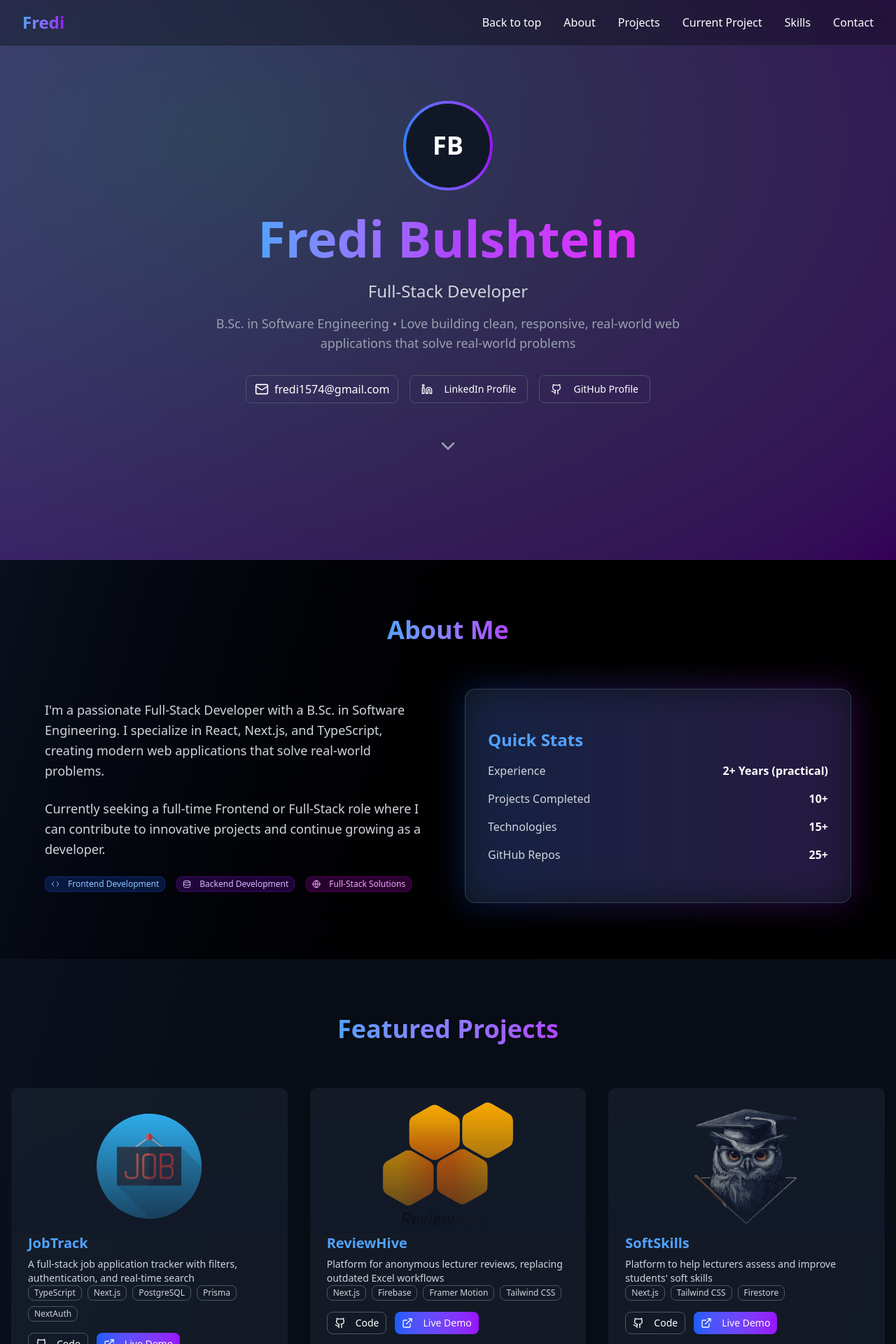
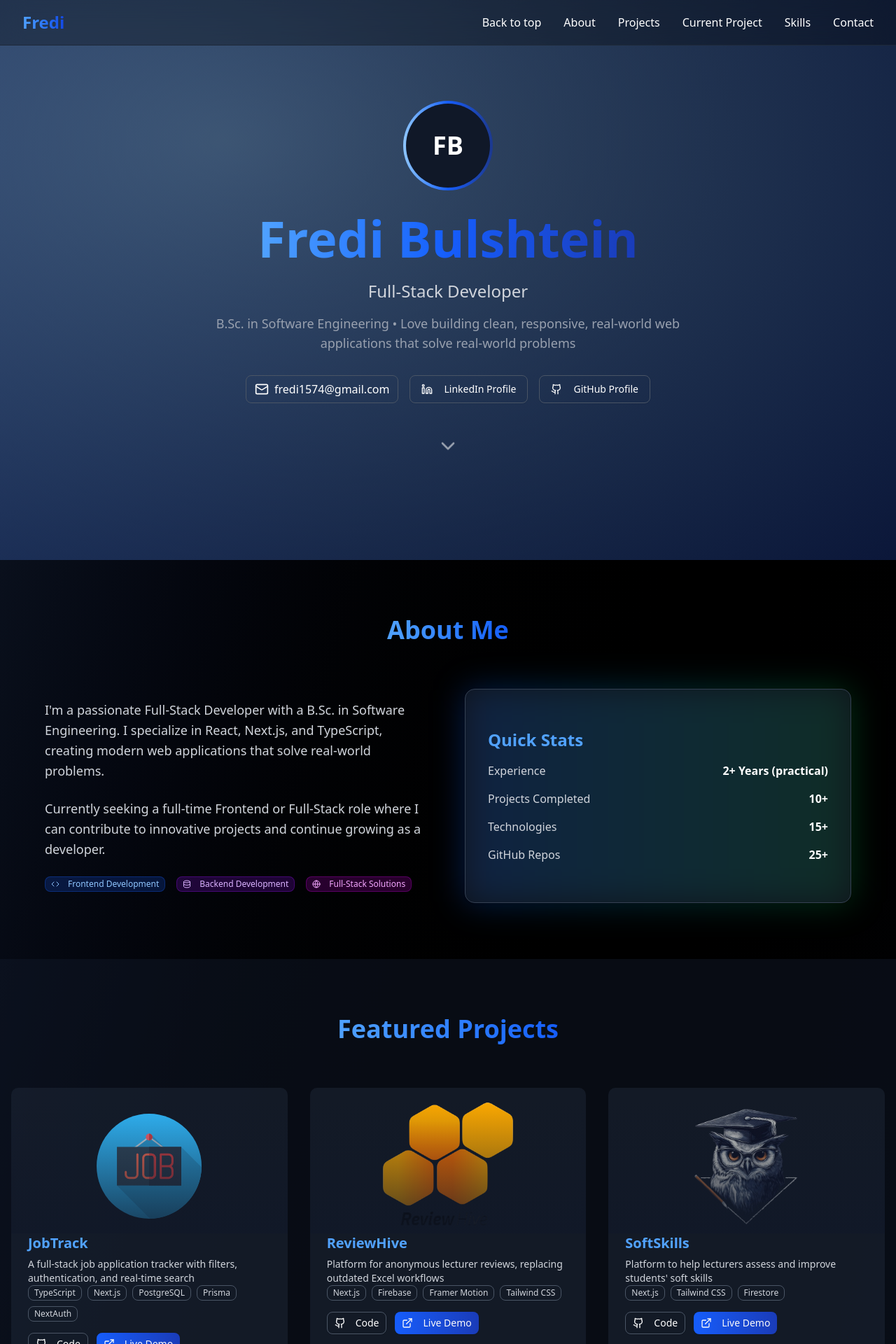
Before and after one commit to fredi1574/portfolio, a React (Vite) app: page / in a window 1280 px wide. Shown: the top 1920 px of the page at 70% size. Built offline with nearby package versions, Linux system fonts and the light colour scheme.

Commit message:
Changed the colors

```diff
--- a/src/components/About.tsx
+++ b/src/components/About.tsx
@@ -8,7 +8,7 @@ export default function About() {
     <section id="about" className="px-4 py-20">
       <div className="mx-auto max-w-6xl">
         <h2 className="mb-16 text-center text-4xl font-bold">
-          <span className="bg-gradient-to-r from-blue-400 to-purple-500 bg-clip-text text-transparent">
+          <span className="bg-gradient-to-r from-blue-400 to-blue-600 bg-clip-text text-transparent">
             About Me
           </span>
         </h2>
@@ -64,7 +64,7 @@ export default function About() {
             transition={{ duration: 0.8, delay: 0.2 }}
             className="relative"
           >
-            <div className="absolute inset-0 rounded-lg bg-gradient-to-r from-blue-600/30 to-purple-600/30 blur-xl" />
+            <div className="absolute inset-0 rounded-lg bg-gradient-to-r from-blue-600/30 to-green-600/30 blur-xl" />
             <Card className="relative border-gray-700 bg-gray-800/50">
               <CardContent className="p-8">
                 <h3 className="mb-4 text-2xl font-bold text-blue-400">
--- a/src/components/Contact.tsx
+++ b/src/components/Contact.tsx
@@ -32,7 +32,7 @@ export default function Contact() {
           transition={{ delay: 0.2, duration: 0.6 }}
           className="mb-8 text-4xl font-bold"
         >
-          <span className="bg-gradient-to-r from-blue-400 to-purple-500 bg-clip-text text-transparent">
+          <span className="bg-gradient-to-r from-blue-400 to-blue-700 bg-clip-text text-transparent">
             Let's Work Together
           </span>
         </motion.h2>
@@ -58,7 +58,7 @@ export default function Contact() {
           <Button
             onClick={handleEmail}
             size="lg"
-            className="bg-gradient-to-r from-blue-600 to-purple-600 transition-colors hover:from-blue-800 hover:to-purple-800"
+            className="bg-gradient-to-r from-blue-600 to-blue-800 transition-colors hover:from-blue-800 hover:to-blue-900"
           >
             <Mail className="mr-2 h-5 w-5" />
             Send Email
--- a/src/components/CurrentProject.tsx
+++ b/src/components/CurrentProject.tsx
@@ -53,13 +53,13 @@ export default function CurrentProject() {
     >
       <div className="mx-auto max-w-4xl text-center">
         <motion.h2 className="mb-16 text-4xl font-bold" variants={itemVariants}>
-          <span className="bg-gradient-to-r from-blue-400 to-purple-500 bg-clip-text text-transparent">
+          <span className="bg-gradient-to-r from-blue-400 to-blue-800 bg-clip-text text-transparent">
             My Ongoing Project: CoWorkly
           </span>
         </motion.h2>
 
         <motion.div className="flex justify-center" variants={itemVariants}>
-          <Card className="group w-full max-w-2xl overflow-hidden border-gray-700 bg-gray-800/50 transition-all duration-300 hover:border-fuchsia-500/50">
+          <Card className="group w-full max-w-2xl overflow-hidden border-gray-700 bg-gray-800/50 transition-all duration-300 hover:border-blue-400/50">
             <div className="relative overflow-hidden p-6">
               <img
                 src="coworkly.png"
@@ -95,7 +95,7 @@ export default function CurrentProject() {
 
             <CardContent className="text-left">
               <h3 className="mb-3 flex items-center gap-2 text-xl font-semibold text-white">
-                <CodeXml className="h-5 w-5 text-purple-400" />
+                <CodeXml className="h-5 w-5 text-blue-400" />
                 Key Technologies:
               </h3>
               <div className="mb-6 flex flex-wrap gap-2">
@@ -103,7 +103,7 @@ export default function CurrentProject() {
                   <Badge
                     key={techIndex}
                     variant="outline"
-                    className="cursor-default border-gray-600 text-gray-300 transition-colors duration-300 hover:scale-110 hover:border-fuchsia-400 hover:text-fuchsia-300"
+                    className="cursor-default border-gray-600 text-gray-300 transition-colors duration-300 hover:scale-110 hover:border-blue-400 hover:text-blue-300"
                   >
                     {tech}
                   </Badge>
@@ -127,7 +127,7 @@ export default function CurrentProject() {
                     alert("Stay tuned! CoWorkly is in development.")
                   }
                   size="lg"
-                  className="bg-gradient-to-r from-purple-600 to-fuchsia-600 hover:from-purple-700 hover:to-fuchsia-700"
+                  className="bg-gradient-to-r from-blue-600 to-blue-800 hover:from-blue-500 hover:to-blue-700"
                 >
                   <ExternalLink className="mr-2 h-5 w-5" />
                   View Progress
--- a/src/components/HeroSection.tsx
+++ b/src/components/HeroSection.tsx
@@ -31,7 +31,7 @@ export default function HeroSection() {
       animate={{ opacity: 1 }}
       transition={{ duration: 0.8 }}
     >
-      <div className="absolute inset-0 bg-radial-[at_25%_25%] from-blue-300/30 to-purple-700/40" />
+      <div className="absolute inset-0 bg-radial-[at_25%_25%] from-blue-300/40 to-blue-900/40" />
 
       <div className="relative z-10 mx-auto max-w-4xl px-4 text-center">
         <motion.div
@@ -40,7 +40,7 @@ export default function HeroSection() {
           transition={{ delay: 0.2, type: "spring", stiffness: 150 }}
           className="mb-8"
         >
-          <div className="mx-auto mb-6 h-32 w-32 rounded-full bg-gradient-to-r from-blue-500 to-purple-600 p-1">
+          <div className="mx-auto mb-6 h-32 w-32 rounded-full bg-gradient-to-r from-blue-300 via-blue-600 to-blue-900 p-1">
             <div className="flex h-full w-full items-center justify-center rounded-full bg-gray-900">
               <span className="text-4xl font-bold">FB</span>
             </div>
@@ -53,7 +53,7 @@ export default function HeroSection() {
           transition={{ delay: 0.4, duration: 0.6 }}
           className="mb-6 text-5xl font-bold md:text-7xl"
         >
-          <span className="bg-gradient-to-r from-blue-400 via-purple-500 to-fuchsia-500 bg-clip-text text-transparent">
+          <span className="bg-gradient-to-r from-blue-400 via-blue-600 to-blue-800 bg-clip-text text-transparent">
             Fredi Bulshtein
           </span>
         </motion.h1>
--- a/src/components/Navbar.tsx
+++ b/src/components/Navbar.tsx
@@ -5,7 +5,7 @@ export default function Navbar() {
     <nav className="fixed top-0 z-50 w-full border-b border-gray-800 bg-black/30 backdrop-blur-lg">
       <div className="mx-auto max-w-7xl px-4 sm:px-6 lg:px-8">
         <div className="flex items-center justify-between py-4">
-          <div className="bg-gradient-to-r from-blue-400 to-purple-600 bg-clip-text text-2xl font-bold text-transparent">
+          <div className="bg-gradient-to-r from-blue-400 to-blue-700 bg-clip-text text-2xl font-bold text-transparent">
             <a href="#top">Fredi</a>
           </div>
           <div className="hidden space-x-8 md:flex">
--- a/src/components/Projects.tsx
+++ b/src/components/Projects.tsx
@@ -33,7 +33,7 @@ export default function Projects() {
     <section id="projects" className="bg-gray-900/50 px-4 py-20">
       <div className="mx-auto max-w-7xl">
         <h2 className="mb-16 text-center text-4xl font-bold">
-          <span className="bg-gradient-to-r from-blue-400 to-purple-500 bg-clip-text text-transparent">
+          <span className="bg-gradient-to-r from-blue-400 to-blue-600 bg-clip-text text-transparent">
             Featured Projects
           </span>
         </h2>
@@ -49,7 +49,7 @@ export default function Projects() {
             <motion.div
               key={index}
               variants={itemVariants}
-              whileHover={{ border: "1px solid purple" }}
+              whileHover={{ border: "1px solid #3b82f6" }}
               className="group overflow-hidden rounded-lg border-gray-700 bg-gray-800/50 py-4 transition-all duration-300"
             >
               <div className="relative overflow-hidden">
@@ -99,7 +99,7 @@ export default function Projects() {
                   <Button
                     onClick={() => handleLiveRepo(project.live)}
                     size="sm"
-                    className="bg-gradient-to-r from-blue-600 to-purple-600 hover:from-blue-700 hover:to-purple-700"
+                    className="bg-gradient-to-r from-blue-600 to-blue-800 hover:from-blue-700 hover:to-blue-900"
                   >
                     <ExternalLink className="mr-2 h-4 w-4" />
                     Live Demo
--- a/src/components/Skills.tsx
+++ b/src/components/Skills.tsx
@@ -22,7 +22,7 @@ export default function Skills() {
     <section id="skills" className="px-4 py-20">
       <div className="mx-auto max-w-6xl">
         <h2 className="mb-16 text-center text-4xl font-bold">
-          <span className="bg-gradient-to-r from-blue-400 to-purple-500 bg-clip-text text-transparent">
+          <span className="bg-gradient-to-r from-blue-400 to-blue-700 bg-clip-text text-transparent">
             Tech Stack
           </span>
         </h2>
@@ -38,7 +38,7 @@ export default function Skills() {
             <motion.div
               key={index}
               variants={itemVariants}
-              whileHover={{ scale: 1.02, border: "1px solid fuchsia" }}
+              whileHover={{ scale: 1.02, border: "1px solid darkslateblue" }}
               className="group rounded-lg border-gray-700 bg-gray-800/50 transition-all duration-300"
             >
               <CardContent className="p-6 text-center">
```
